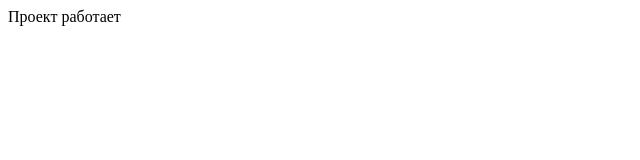
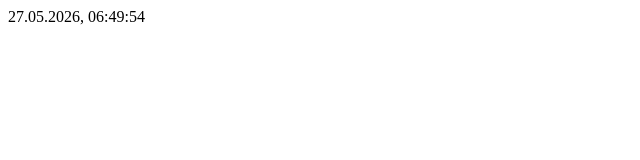
Before and after one commit to igoral5/react-vite-template, a React (Vite) app: page / in a window 1280 px wide. Shown: the top 160 px of the page, without its empty margins (0-640 px from the left). Built offline with nearby package versions, Linux system fonts and the light colour scheme.

Commit message:
Add force-update

```diff
--- /dev/null
+++ b/src/Timer.ts
@@ -0,0 +1,33 @@
+export class Timer {
+  private timer?: number;
+  private intervalTime: number;
+  private callback?: () => void;
+
+  time?: Date;
+
+  constructor(intervalTime: number = 1000) {
+    this.timer = undefined;
+    this.callback = undefined;
+    this.intervalTime = intervalTime;
+    this.updateTime();
+  }
+
+  onChange(callback: () => void) {
+    this.callback = callback;
+  }
+
+  updateTime() {
+    this.time = new Date();
+    this.callback?.();
+  }
+
+  start() {
+    this.timer = setInterval(() => {
+      this.updateTime();
+    }, this.intervalTime);
+  }
+
+  stop() {
+    clearInterval(this.timer);
+  }
+}
--- a/src/components/App/App.tsx
+++ b/src/components/App/App.tsx
@@ -1,6 +1,18 @@
 import type { ReactElement } from "react";
 import style from "./App.module.scss";
+import { useTimer } from "../../hooks/UseTimer";
 
 export default function App(): ReactElement {
-  return <div className={style.container}>Проект работает</div>;
+  const time = useTimer();
+
+  const options: Intl.DateTimeFormatOptions = {
+    dateStyle: "short",
+    timeStyle: "medium",
+  };
+
+  return (
+    <div className={style.container}>
+      {time?.toLocaleString("ru-RU", options)}
+    </div>
+  );
 }
--- /dev/null
+++ b/src/hooks/UseTimer.ts
@@ -0,0 +1,19 @@
+import { useEffect, useReducer, useRef } from "react";
+import { Timer } from "../Timer";
+
+export function useTimer() {
+  const [_, forceUpdate] = useReducer((v) => v + 1, 0);
+  const ref = useRef(new Timer());
+
+  useEffect(() => {
+    const timer = ref.current;
+
+    timer.onChange(forceUpdate);
+    timer.start();
+    return () => {
+      timer.stop();
+    };
+  }, []);
+
+  return ref.current.time;
+}
```
